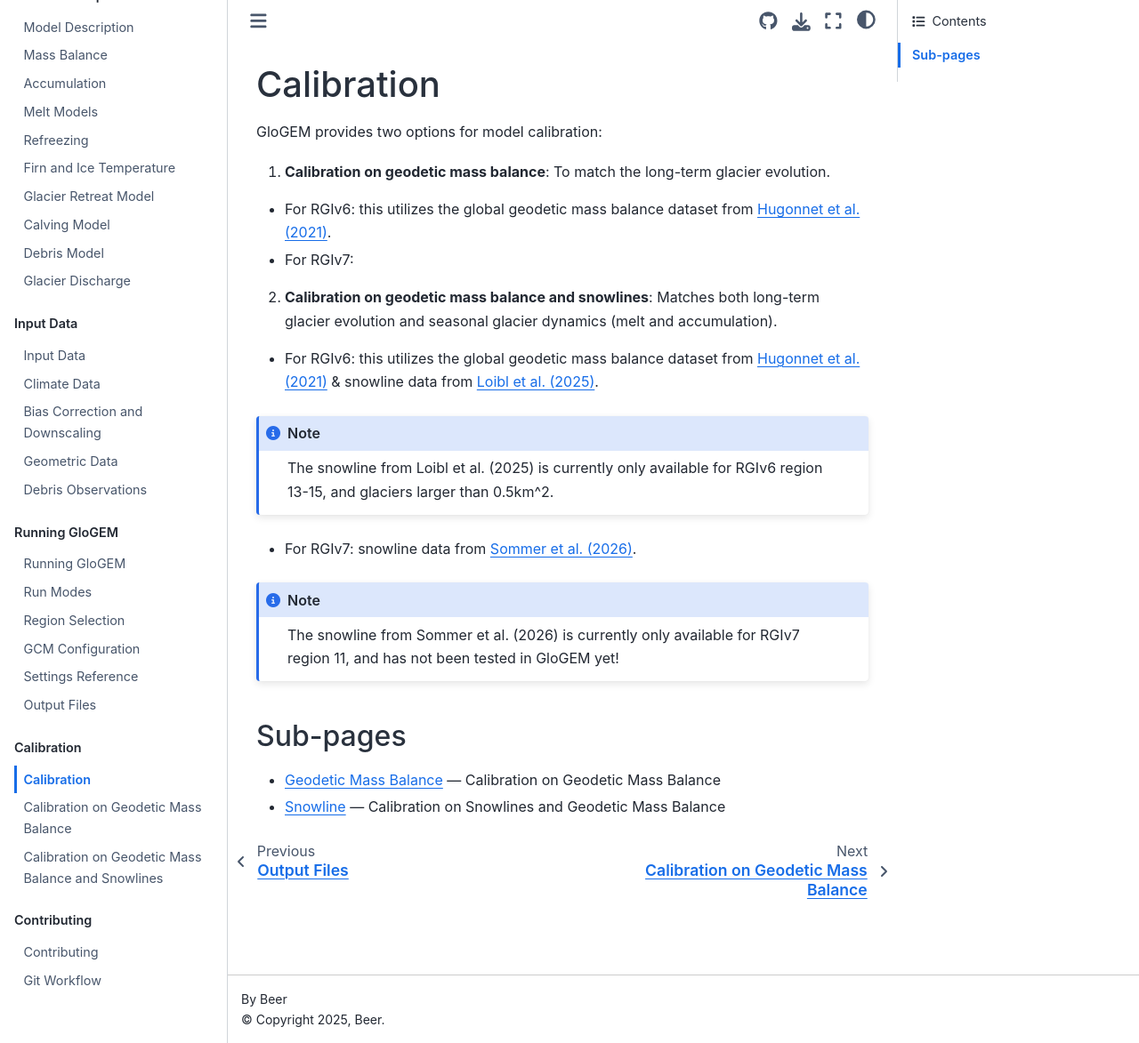
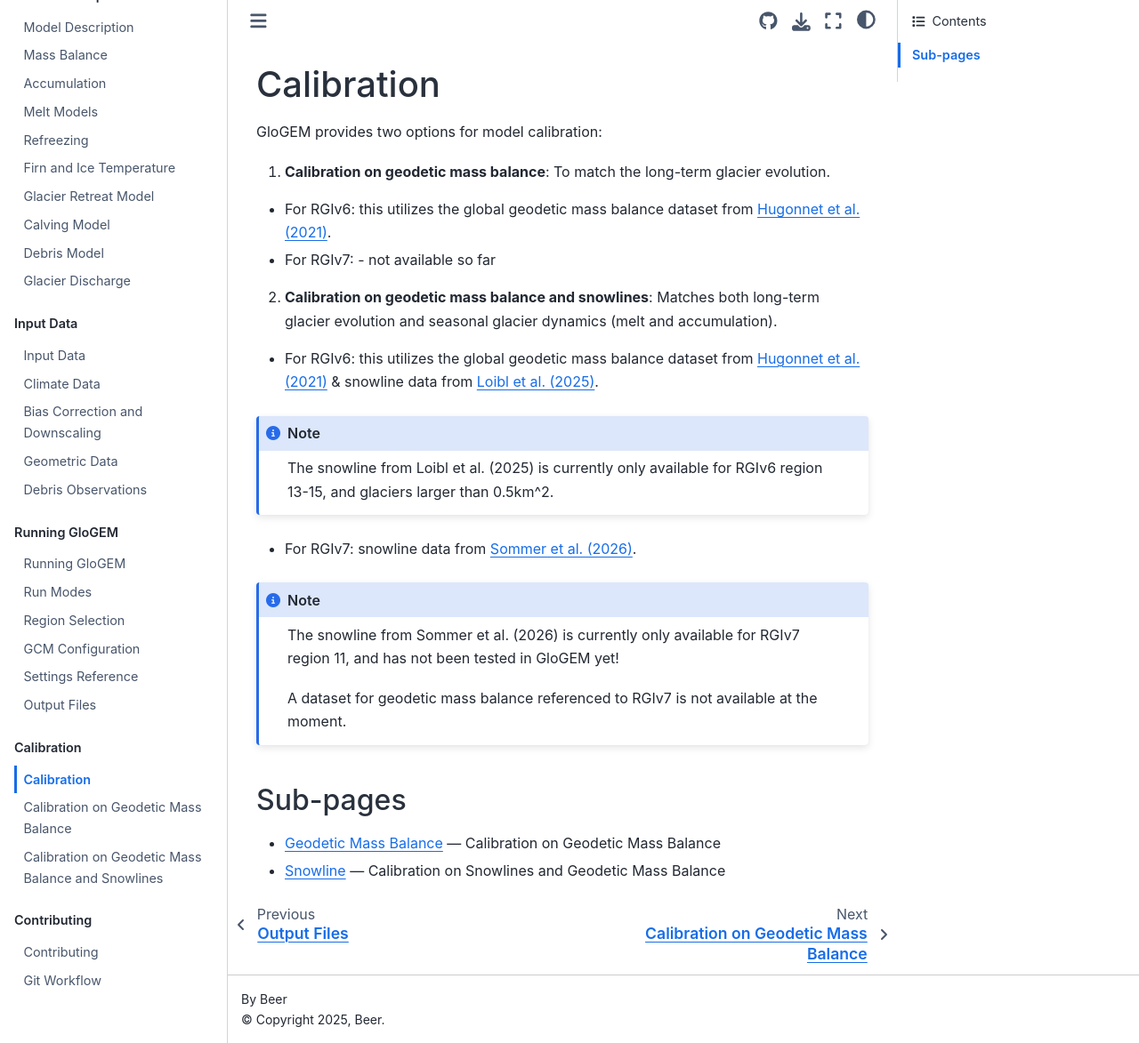
Before and after one commit to eth-vaw-glaciology/GloGEM-doc-temp, a Sphinx documentation site: the page built from docs/source/calibration/index.md, in a window 1280 px wide and 1173 px high. Shown: the whole window at 89% size. Built offline with Sphinx 7.4.7 and the Sphinx Book theme 1.1.4, drawn with Linux system fonts in a browser that asks for light colours.

Commit message:
short edit

````diff
--- a/docs/source/calibration/index.md
+++ b/docs/source/calibration/index.md
@@ -4,7 +4,7 @@ GloGEM provides two options for model calibration:
 
 1. **Calibration on geodetic mass balance**: To match the long-term glacier evolution.
 - For RGIv6: this utilizes the global geodetic mass balance dataset from [Hugonnet et al. (2021)](https://www.nature.com/articles/s41586-021-03436-z).
-- For RGIv7:
+- For RGIv7: - not available so far
 
 2. **Calibration on geodetic mass balance and snowlines**: Matches both long-term glacier evolution and seasonal glacier dynamics (melt and accumulation).
 - For RGIv6: this utilizes the global geodetic mass balance dataset from [Hugonnet et al. (2021)](https://www.nature.com/articles/s41586-021-03436-z) & snowline data from [Loibl et al. (2025)](https://www.nature.com/articles/s41597-024-04309-6).
@@ -14,6 +14,8 @@ The snowline from Loibl et al. (2025) is currently only available for RGIv6 regi
 - For RGIv7: snowline data from [Sommer et al. (2026)](https://doi.org/10.5194/essd-2026-35).
 ```{note}
 The snowline from Sommer et al. (2026) is currently only available for RGIv7 region 11, and has not been tested in GloGEM yet!
+
+A dataset for geodetic mass balance referenced to RGIv7 is not available at the moment.
 ```
 
 ## Sub-pages
````
